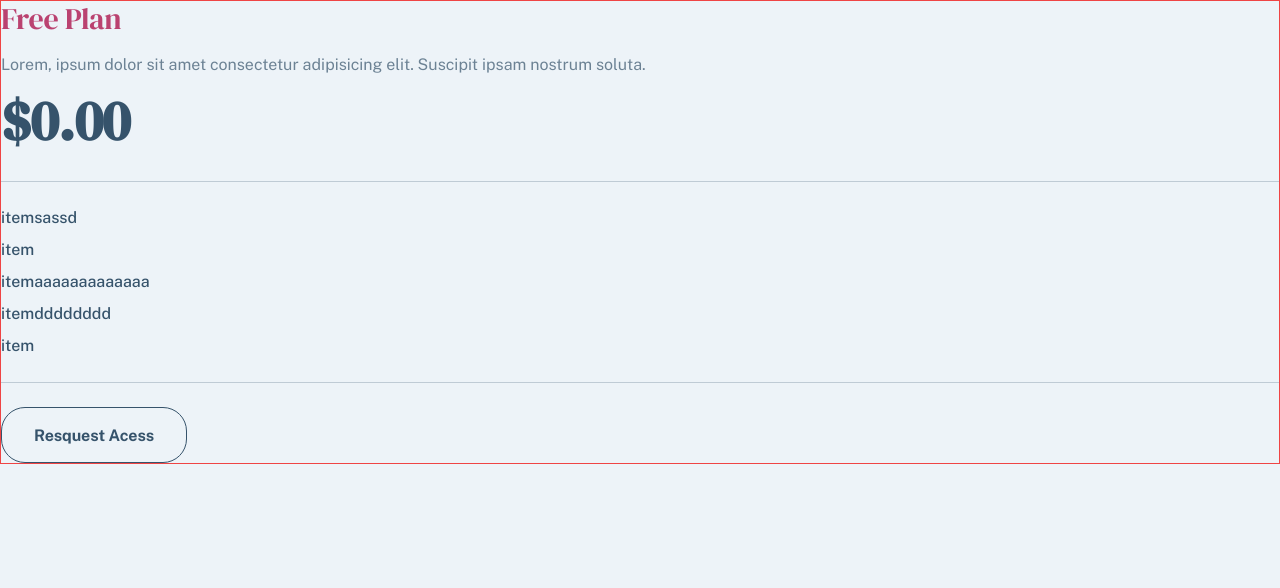
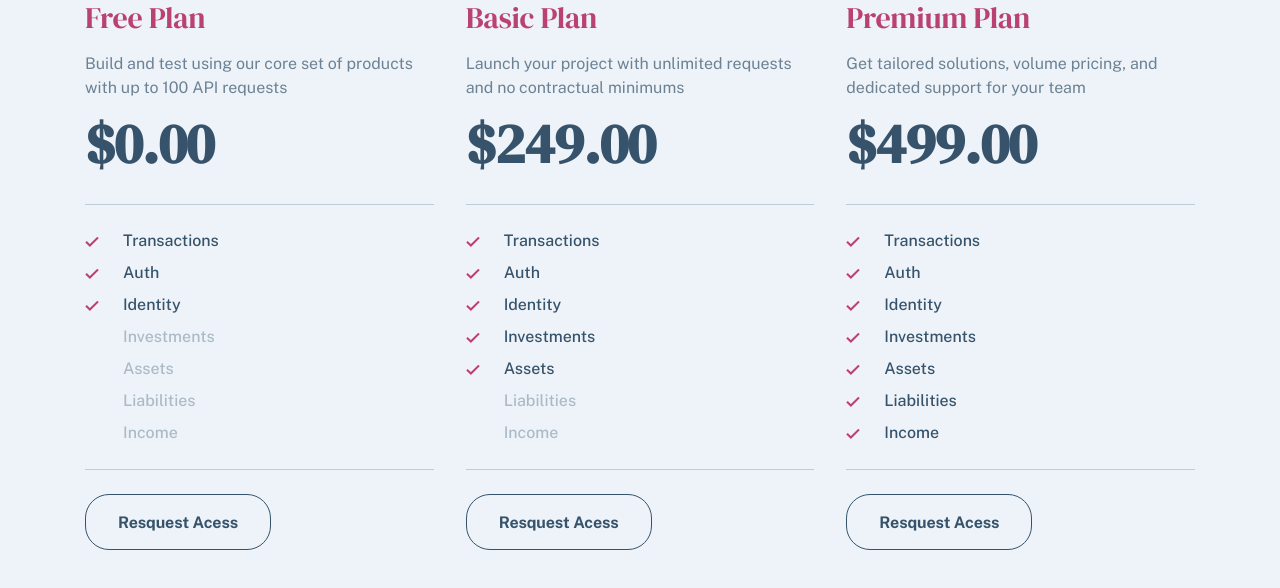
Before and after one commit to zetmosoma10/payapi, a React (Vite) app: page / in a window 1280 px wide. Shown: the top 588 px of the page. Built offline with nearby package versions, Linux system fonts and the light colour scheme.

Commit message:
implement Pricing section

```diff
--- a/src/App.tsx
+++ b/src/App.tsx
@@ -1,11 +1,9 @@
-import ImageShowcase from "./pages/About/sections/ImageShowcase";
-import PreviewStats from "./pages/About/sections/PreviewStats";
-import PriceCard from "./pages/Pricing/components/PriceCard";
+import Pricing from "./pages/Pricing/sections/Pricing";
 
 function App() {
   return (
     <div className="bg-background_color min-h-screen overflow-hidden">
-      <PriceCard />
+      <Pricing />
     </div>
   );
 }
--- a/src/index.css
+++ b/src/index.css
@@ -25,7 +25,7 @@
 @layer components {
   /* Buttons */
   .btn {
-    @apply font-bold block text-base tracking-[-0.12px] text-center
+    @apply font-bold block text-base inline-block tracking-[-0.12px] text-center
         pt-4 pb-[14px] rounded-3xl transition-colors duration-150;
   }
 
--- a/src/pages/Pricing/components/PriceCard.tsx
+++ b/src/pages/Pricing/components/PriceCard.tsx
@@ -1,34 +1,46 @@
 import Button from "../../../components/Button";
-import iconCheck from "../../../assets/shared/desktop/icon-check.svg";
 
-const PriceCard = () => {
+interface Props {
+  heading: string;
+  headerText: string;
+  price: string;
+  icon: string;
+  list: { checked: boolean; item: string }[];
+}
+
+const PriceCard = ({ heading, headerText, price, icon, list }: Props) => {
   return (
-    <div className="flex flex-col items-center md:items-start border border-red-500 ">
-      <header className="text-center md:text-left">
+    <div className="flex flex-col items-center lg:items-start">
+      <header className="text-center lg:text-left">
         <h3 className="font-medium text-2xl lg:text-3xl tracking-[-0.18px] lg:tracking-[-0.25px] text-dark_pink">
-          Free Plan
+          {heading}
         </h3>
         <p className="mt-3 lg:mt-4 text-base text-light_san_juan_blue">
-          Lorem, ipsum dolor sit amet consectetur adipisicing elit. Suscipit
-          ipsam nostrum soluta.
+          {headerText}
         </p>
         <h4 className="lg:mt-2 text-[56px] leading-[72px] tracking-[-0.43px] text-san_juan_blue">
-          $0.00
+          {price}
         </h4>
       </header>
-      <div className="w-full  flex justify-center md:justify-start py-6 mt-6 text-san_juan_blue text-base font-medium border-y border-y-san_juan_blue border-opacity-25">
+      <div className="w-full  flex justify-center lg:justify-start py-6 mt-6 text-san_juan_blue text-base font-medium border-y border-y-san_juan_blue border-opacity-25">
         <ul className="  space-y-2 ">
-          <li>itemsassd</li>
-          <li>item</li>
-          <li>itemaaaaaaaaaaaaa</li>
-          <li>itemdddddddd</li>
-          <li>item</li>
+          {list.map((cartItem, index) => (
+            <li
+              key={index}
+              className={`flex items-center space-x-6 ${
+                !cartItem.checked && "ml-[38px] opacity-35"
+              }`}
+            >
+              {cartItem.checked && <img src={icon} alt="" />}
+              <span>{cartItem.item}</span>
+            </li>
+          ))}
         </ul>
       </div>
       <footer>
         <Button
           type="link"
-          classNames="btn-secondary inline-block text-san_juan_blue hover:border-0
+          classNames="btn-secondary text-san_juan_blue hover:border-0
             border-san_juan_blue mt-6 hover:bg-san_juan_blue hover:text-water_white"
         >
           Resquest Acess
--- /dev/null
+++ b/src/pages/Pricing/constance.ts
@@ -0,0 +1,52 @@
+import iconCheck from "../../assets/shared/desktop/icon-check.svg";
+
+export const cardsData = [
+  {
+    heading: "Free Plan",
+    headerText:
+      "Build and test using our core set of products with up to 100 API requests ",
+    price: "$0.00",
+    icon: iconCheck,
+    list: [
+      { checked: true, item: "Transactions" },
+      { checked: true, item: "Auth" },
+      { checked: true, item: "Identity" },
+      { checked: false, item: "Investments" },
+      { checked: false, item: "Assets" },
+      { checked: false, item: "Liabilities" },
+      { checked: false, item: "Income" },
+    ],
+  },
+  {
+    heading: "Basic Plan",
+    headerText:
+      "Launch your project with unlimited requests and no contractual minimums ",
+    price: "$249.00",
+    icon: iconCheck,
+    list: [
+      { checked: true, item: "Transactions" },
+      { checked: true, item: "Auth" },
+      { checked: true, item: "Identity" },
+      { checked: true, item: "Investments" },
+      { checked: true, item: "Assets" },
+      { checked: false, item: "Liabilities" },
+      { checked: false, item: "Income" },
+    ],
+  },
+  {
+    heading: "Premium Plan",
+    headerText:
+      "Get tailored solutions, volume pricing, and dedicated support for your team ",
+    price: "$499.00",
+    icon: iconCheck,
+    list: [
+      { checked: true, item: "Transactions" },
+      { checked: true, item: "Auth" },
+      { checked: true, item: "Identity" },
+      { checked: true, item: "Investments" },
+      { checked: true, item: "Assets" },
+      { checked: true, item: "Liabilities" },
+      { checked: true, item: "Income" },
+    ],
+  },
+];
--- /dev/null
+++ b/src/pages/Pricing/sections/Pricing.tsx
@@ -0,0 +1,14 @@
+import PriceCard from "../components/PriceCard";
+import { cardsData } from "../constance";
+
+const Pricing = () => {
+  return (
+    <div className="max-container grid md:grid-cols-3 gap-y-12 gap-x-8">
+      {cardsData.map((card, index) => (
+        <PriceCard {...card} key={index} />
+      ))}
+    </div>
+  );
+};
+
+export default Pricing;
```
